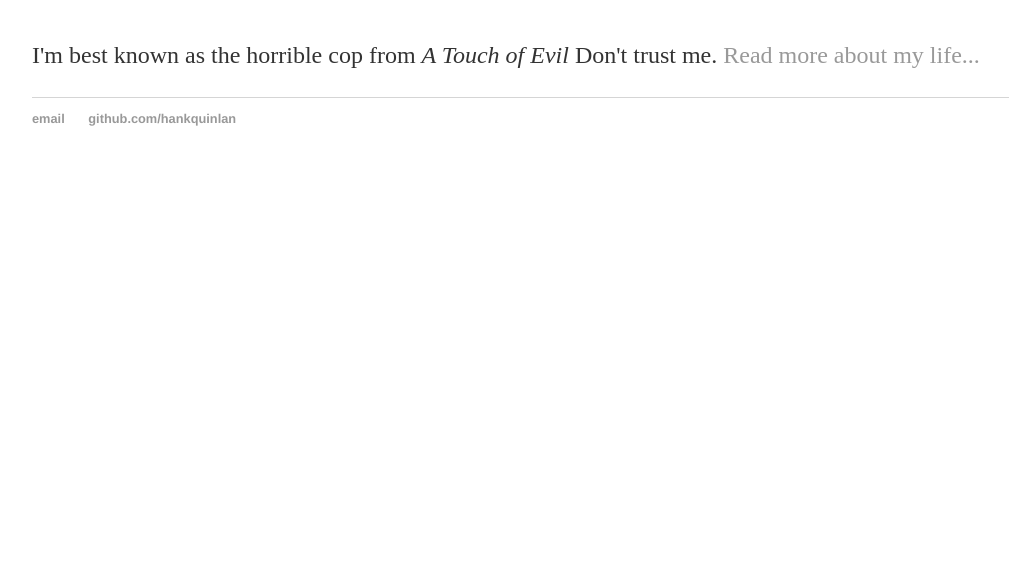
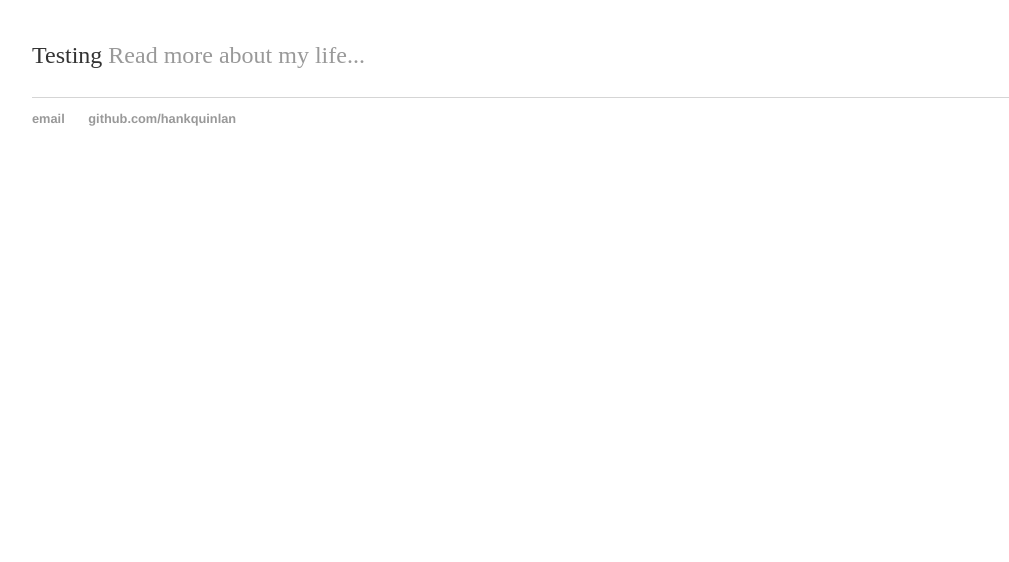
Before and after one commit to ketilroed/ketilroed.github.io, a plain HTML site: page index.html in a window 1280 px wide. Shown: the part 238-800 px from the top of the page, without its empty margins (32-1041 px from the left). Drawn offline with Linux system fonts and the light colour scheme.

Commit message:
Update index.html

```diff
--- a/index.html
+++ b/index.html
@@ -17,7 +17,7 @@
 		<div class="container">
     		<div class="blurb">
         		<h1>Hi there, I'm Ketil Røed!</h1>
-				<p>I'm best known as the horrible cop from <em>A Touch of Evil</em> Don't trust me. <a href="/about">Read more about my life...</a></p>
+				<p>Testing <a href="/about">Read more about my life...</a></p>
     		</div><!-- /.blurb -->
 		</div><!-- /.container -->
 		<footer>
```
